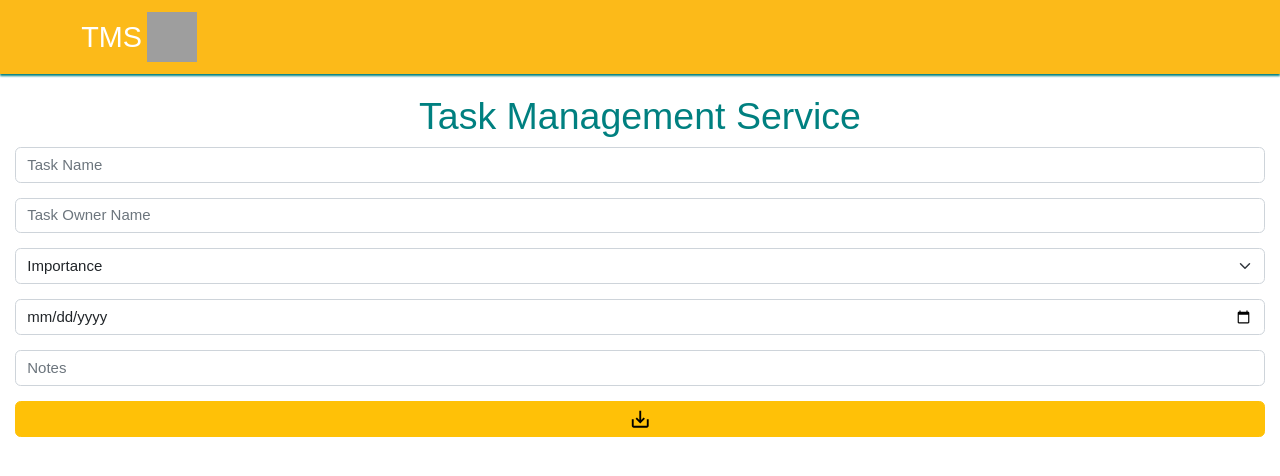
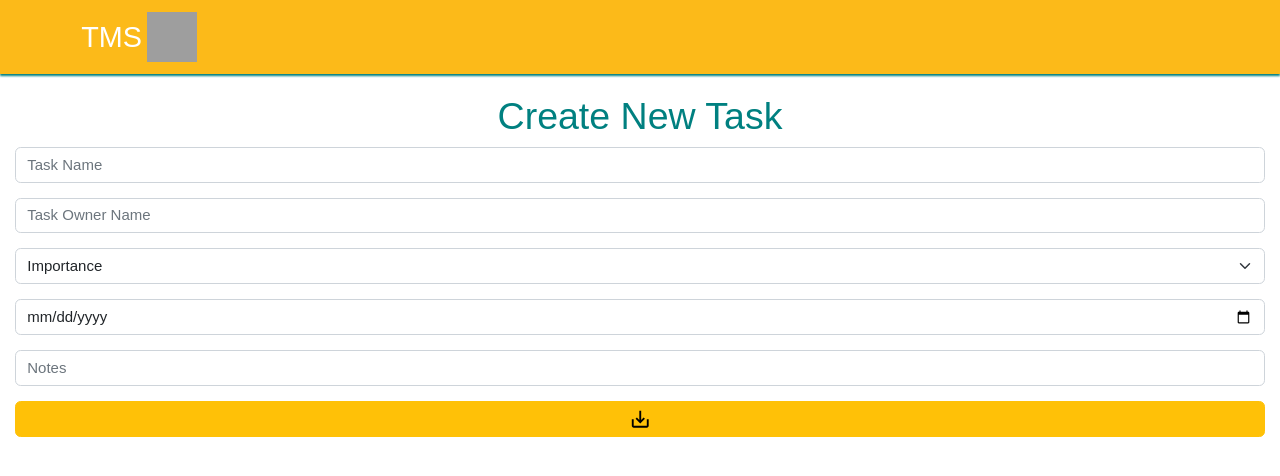
Before and after one commit to LingJason/Task-Management-Application, a React (Create React App) app in the folder client/: page /create in a window 1280 px wide. Shown: the top 476 px of the page. Built offline with nearby package versions, Linux system fonts and the light colour scheme; grey boxes are pictures that could not be loaded.

Commit message:
Change display title

```diff
--- a/client/src/components/CreateTask.js
+++ b/client/src/components/CreateTask.js
@@ -82,7 +82,7 @@
   return (
     <div>
       <NavBar />
-      <h1 className="title">Task Management Service</h1>
+      <h1 className="title">Create New Task</h1>
       <Form className="mx-3" >
         <Form.Group className="mb-3" controlId="formTaskName">
           <Form.Control
```
